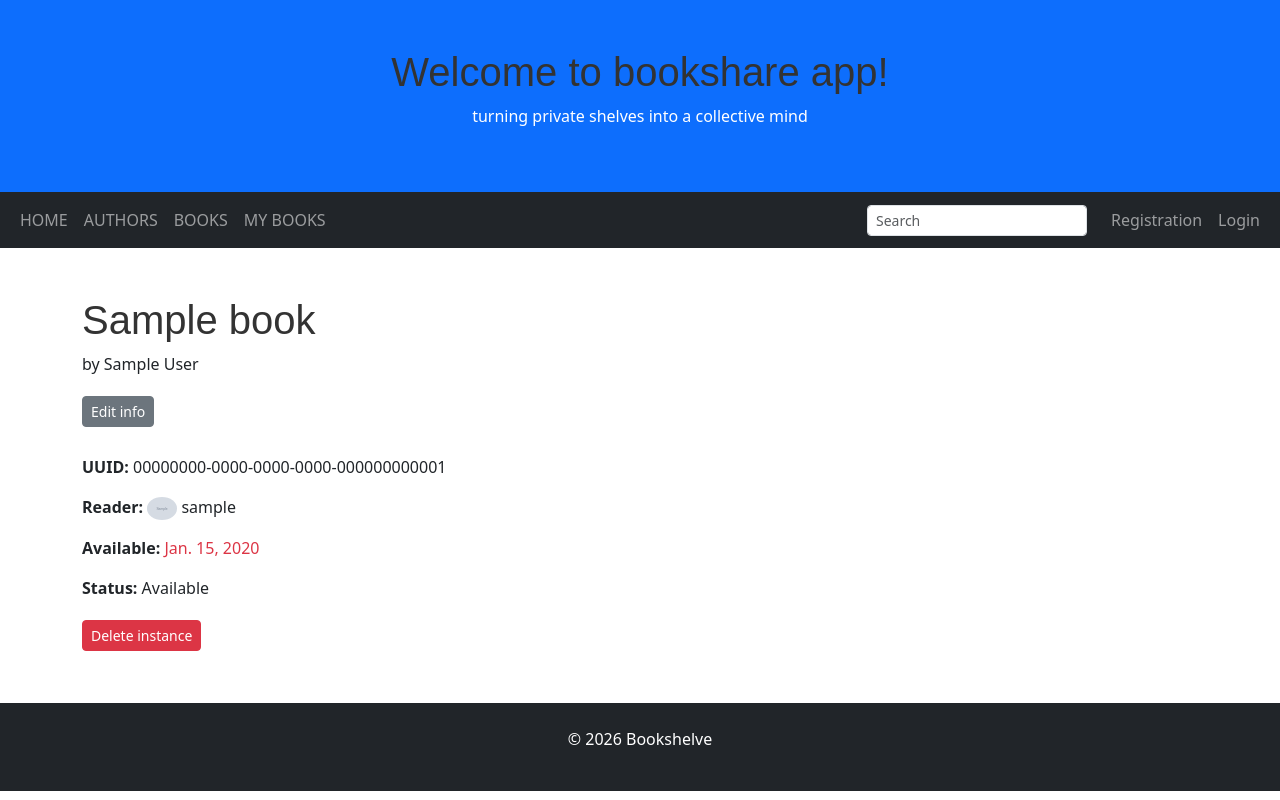
After one commit to anamasiliuniene/Bookshelf, a Django app: page /instances/1/ in a window 1280 px wide. The commit adds this page. Run offline with Django 5.2, Linux system fonts and the light colour scheme; tables that the repository leaves empty hold one stand-in row (values such as "Sample post"); grey boxes marked "Sample" are stand-in pictures.

Commit message:
user photo

```diff
--- a/mysite/bookshelf/urls.py
+++ b/mysite/bookshelf/urls.py
@@ -2,6 +2,8 @@
 from django.urls import path
 from . import views
 from django.contrib.auth import views as auth_views
+
+from .views import BookInstanceListView, BookInstanceDetailView
 
 urlpatterns = [
     path('', views.index, name='index'),
@@ -13,5 +15,10 @@ urlpatterns = [
     path("logout/", auth_views.LogoutView.as_view(), name="logout"),
     path('mybooks/', views.MyBookInstanceListView.as_view(), name='mybooks'),
     path('signup/', views.SignUpView.as_view(), name='signup'),
-    path('profile/', views.ProfileUpdateView.as_view(), name='profile')
+    path('profile/', views.ProfileUpdateView.as_view(), name='profile'),
+    path('instances/', BookInstanceListView.as_view(), name='instances'),
+    path('instances/<int:pk>/', BookInstanceDetailView.as_view(), name='instance'),
+    path("instances/create", views.BookInstanceCreateView.as_view(), name="instance_create"),
+    path("instances/<int:pk>/update", views.BookInstanceUpdateView.as_view(), name="instance_update"),
+    path("instances/<int:pk>/delete", views.BookInstanceDeleteView.as_view(), name="instance_delete"),
 ]
--- a/mysite/bookshelf/views.py
+++ b/mysite/bookshelf/views.py
@@ -1,7 +1,9 @@
 from django.contrib.auth.forms import UserCreationForm
-from django.contrib.auth.mixins import LoginRequiredMixin
+from django.contrib.auth.mixins import LoginRequiredMixin, UserPassesTestMixin
 from django.shortcuts import render, reverse
 from django.views import generic
+from django.views.generic import DetailView
+
 from .models import Book, Author, BookInstance
 from django.core.paginator import Paginator
 from django.db.models import Q
@@ -10,7 +12,12 @@ from django.contrib.auth.forms import UserCreationForm
 from django.urls import reverse_lazy
 from django.views.generic.edit import FormMixin
 from .forms import BookReviewForm, CustomUserCreateForm, UserChangeForm
-
+from .forms import InstanceCreateUpdateForm
+from django.views import generic
+from django.contrib.auth.mixins import LoginRequiredMixin, UserPassesTestMixin
+from django.views.generic import CreateView
+from .models import BookInstance
+from .forms import InstanceCreateUpdateForm
 
 
 # Create your views here.
@@ -98,6 +105,7 @@ class MyBookInstanceListView(LoginRequiredMixin, generic.ListView):
     template_name = 'mybooks.html'
     context_object_name = 'instances'
 
+
     def get_queryset(self):
         # Only show BookInstances where the logged-in user is the reader
         return BookInstance.objects.filter(reader=self.request.user)
@@ -116,3 +124,64 @@ class ProfileUpdateView(LoginRequiredMixin, generic.UpdateView):
 
     def get_object(self, queryset = ...):
         return self.request.user
+
+class BookInstanceListView(LoginRequiredMixin, UserPassesTestMixin, generic.ListView):
+    model = BookInstance
+    context_object_name = "instances"
+    template_name = "bookshelf/bookinstance_list.html"
+    paginate_by = 3
+
+    def test_func(self):
+        return self.request.user.is_staff
+
+    def get_context_data(self, **kwargs):
+        context = super().get_context_data(**kwargs)
+        context['instances'] = self.get_queryset()
+        return context
+
+class BookInstanceDetailView(DetailView):
+    model = BookInstance
+    template_name = "bookshelf/instance.html"
+    context_object_name = "instance"
+
+    def test_func(self):
+        return self.request.user.is_staff
+
+class BookInstanceCreateView(LoginRequiredMixin, UserPassesTestMixin, generic.CreateView):
+    model = BookInstance
+    template_name = "bookshelf/instance_form.html"
+    form_class = InstanceCreateUpdateForm
+    # fields = ['book', 'reader', 'due_back', 'status']
+    success_url = reverse_lazy('instances')
+
+    def test_func(self):
+        return self.request.user.is_staff
+
+    def form_valid(self, form):
+        form.instance.user = self.request.user
+        form.save()
+        return super().form_valid(form)
+
+
+class BookInstanceUpdateView(LoginRequiredMixin, UserPassesTestMixin, generic.UpdateView):
+    model = BookInstance
+    template_name = "bookshelf/instance_form.html"
+    form_class = InstanceCreateUpdateForm
+    # fields = ['book', 'reader', 'due_back', 'status']
+    # success_url = reverse_lazy('instances')
+
+    def get_success_url(self):
+        return reverse("instance", kwargs={"pk": self.object.pk})
+
+    def test_func(self):
+        return self.request.user.is_staff
+
+
+class BookInstanceDeleteView(LoginRequiredMixin, UserPassesTestMixin, generic.DeleteView):
+    model = BookInstance
+    template_name = "instance_delete.html"
+    context_object_name = "instance"
+    success_url = reverse_lazy('instances')
+
+    def test_func(self):
+        return self.request.user.is_staff
--- a/mysite/templates/base.html
+++ b/mysite/templates/base.html
@@ -45,6 +45,11 @@
                 <li class="nav-item">
                     <a class="nav-link" href="{% url 'mybooks' %}">MY BOOKS</a>
                 </li>
+                {% if user.is_staff %}
+                <li class="nav-item">
+                    <a class="nav-link" href="{% url 'instances' %}">MANAGEMENT</a>
+                </li>
+                {% endif %}
             </ul>
 
             <!-- RIGHT SIDE (pushes everything right) -->
--- /dev/null
+++ b/mysite/templates/bookshelf/instance.html
@@ -0,0 +1,26 @@
+{% extends "base.html" %}
+
+{% block title %}Book instance{% endblock %}
+{% block content %}
+
+<h1>{{ instance.book.title }}</h1>
+<p>by {{ instance.book.author }} </p>
+<div>
+    <a class="btn btn-secondary btn-sm mt-1 mb-1" href="{% url 'instance_update' instance.pk %}">Edit info</a>
+</div>
+<br>
+<p><strong>UUID: </strong> {{ instance.uuid }}</p>
+{% if instance.reader %}
+<p><strong>Reader: </strong>
+    {% if instance.reader.photo %}
+    <img class="rounded-circle" style="width: 30px" src="{{ instance.reader.photo.url }}">
+    {% endif %}
+    {{ instance.reader.username }}
+</p>
+{% endif %}
+<p><strong>Available: </strong><span class="{% if instance.is_overdue %}text-danger{% endif %}">{{ instance.due_back }}</span></p>
+<p><strong>Status: </strong>{{ instance.get_status_display }}</p>
+<div>
+    <a class="btn btn-danger btn-sm mt-1 mb-1" href="{% url 'instance_delete' instance.pk %}">Delete instance</a>
+</div>
+{% endblock %}
```
Also changed, not shown: mysite/bookshelf/forms.py (+8 -1 lines), mysite/mysite/urls.py (+6 -6 lines), mysite/templates/403.html (added, +11 -0 lines), mysite/templates/404.html (added, +11 -0 lines), mysite/templates/500.html (added, +11 -0 lines), mysite/templates/bookshelf/bookinstance_list.html (added, +21 -0 lines), mysite/templates/bookshelf/instance_delete.html (added, +18 -0 lines), mysite/templates/bookshelf/instance_form.html (added, +15 -0 lines), mysite/bookshelf/models.py (line endings or trailing spaces).
